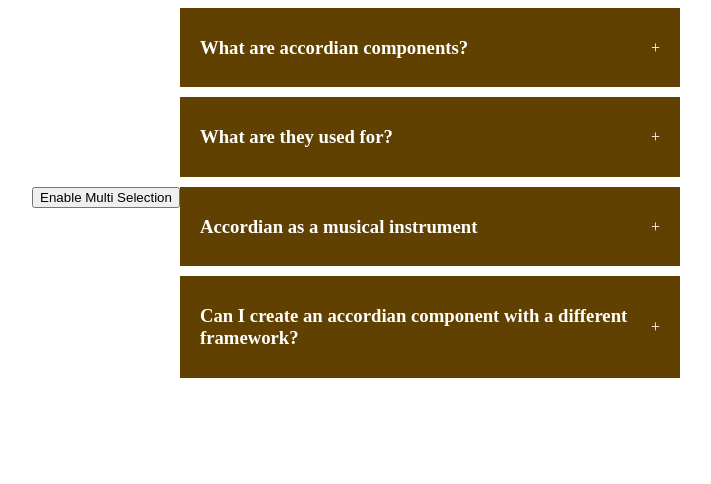
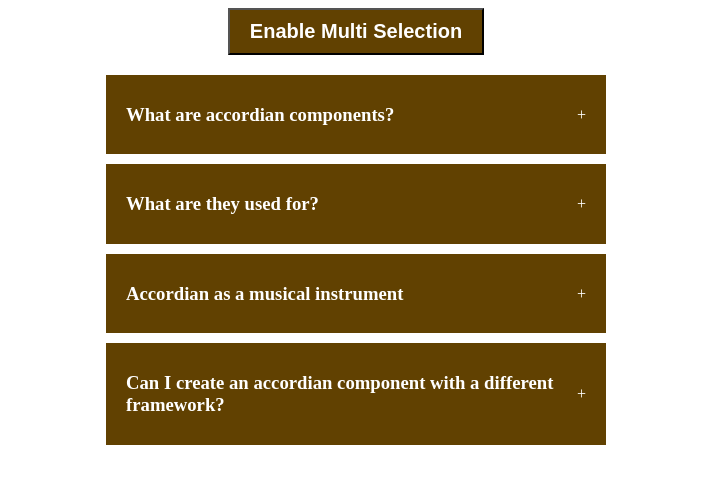
Before and after one commit to LaurenCummings/react-samples, a React (Vite) app: page / in a window 1280 px wide. Shown: the top 484 px of the page, without its empty margins (292-1003 px from the left). Built offline with nearby package versions, Linux system fonts and the light colour scheme.

Commit message:
Styled multi select button

```diff
--- a/src/css/Accordian.css
+++ b/src/css/Accordian.css
@@ -4,6 +4,17 @@
     width: 100vw;
     align-items: center;
     justify-content: center;
+    flex-direction: column;
+    gap: 20px;
+}
+
+.wrapper button {
+    padding: 10px 20px;
+    background: #614101;
+    color: white;
+    font-weight: bold;
+    font-size: 20px;
+    cursor: pointer;
 }
 
 .accordian {
```
